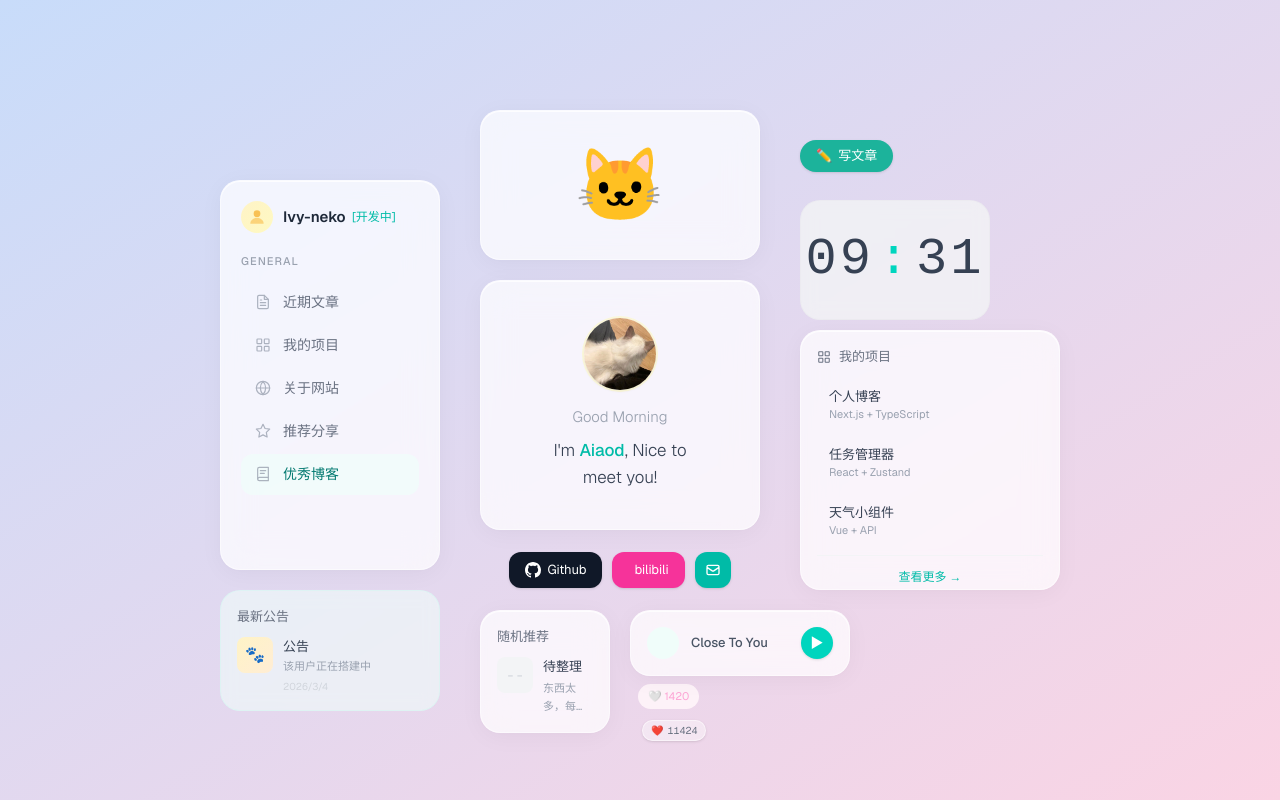
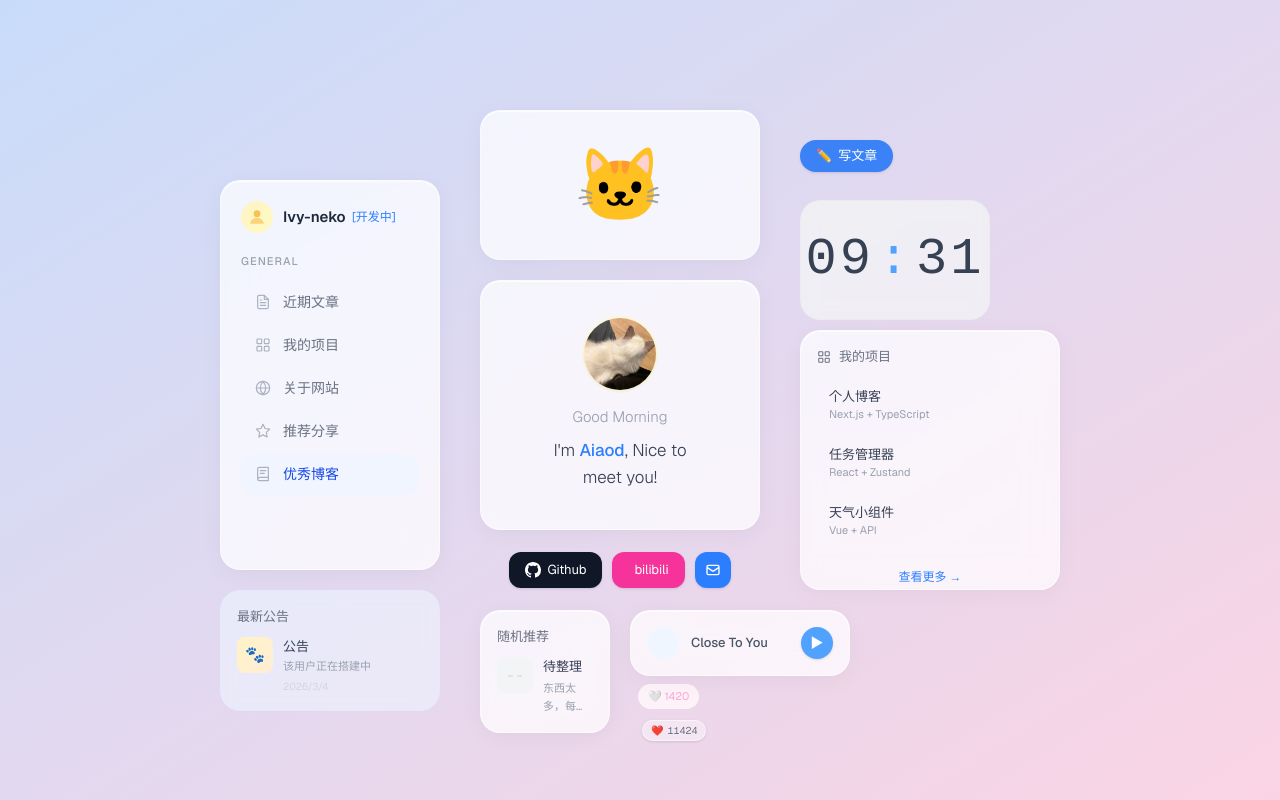
Before and after one commit to aiaod1009/about-me, a Next.js app: page / in a window 1280 px wide. Built offline with nearby package versions, Linux system fonts and the light colour scheme.

Commit message:
按钮颜色更换

```diff
--- a/app/page.tsx
+++ b/app/page.tsx
@@ -54,7 +54,7 @@ export default function Home() {
 
         {/* ================= 右列 ================= */}
         <div className="absolute" style={{ left: "760px", top: "100px", width: "120px" }}>
-          <button className="bg-[#1cb39b] hover:bg-teal-600 text-white text-[13px] px-4 py-1.5 rounded-2xl flex items-center gap-1.5 transition-colors shadow-sm cursor-pointer">
+          <button className="bg-[#3b82f6] hover:bg-blue-600 text-white text-[13px] px-4 py-1.5 rounded-2xl flex items-center gap-1.5 transition-colors shadow-sm cursor-pointer">
             <span>✏️</span> 写文章
           </button>
         </div>
--- a/components/widgets/CalendarWidget.tsx
+++ b/components/widgets/CalendarWidget.tsx
@@ -59,7 +59,7 @@ export default function CalendarWidget() {
             {day === null ? (
               <span />
             ) : isCurrentMonth && day === today ? (
-              <span className="inline-flex items-center justify-center w-6 h-6 rounded-full bg-teal-500 text-white text-[11px] font-medium">
+              <span className="inline-flex items-center justify-center w-6 h-6 rounded-full bg-blue-500 text-white text-[11px] font-medium">
                 {day}
               </span>
             ) : (
--- a/components/widgets/ClockWidget.tsx
+++ b/components/widgets/ClockWidget.tsx
@@ -17,7 +17,7 @@ export default function ClockWidget() {
     <div className="bg-gray-100/80 backdrop-blur-sm rounded-[20px] p-5 flex items-center justify-center border border-gray-200/40">
       <div className="clock-digit text-[52px] text-gray-700 tracking-wider">
         {hours}
-        <span className="text-teal-400 mx-1">:</span>
+        <span className="text-blue-400 mx-1">:</span>
         {minutes}
       </div>
     </div>
--- a/components/widgets/GreetingCard.tsx
+++ b/components/widgets/GreetingCard.tsx
@@ -28,7 +28,7 @@ export default function GreetingCard() {
       </div>
       <p className="text-gray-400 text-[15px] mb-2 font-light">{greeting}</p>
       <p className="text-gray-700 text-[17px] leading-relaxed font-light">
-        I'm <span className="text-teal-500 font-medium">Aiaod</span>, Nice to
+        I'm <span className="text-blue-500 font-medium">Aiaod</span>, Nice to
         <br />
         meet you!
       </p>
--- a/components/widgets/MusicPlayer.tsx
+++ b/components/widgets/MusicPlayer.tsx
@@ -11,7 +11,7 @@ export default function MusicPlayer() {
     <div className="flex flex-col gap-2">
       {/* 播放器 */}
       <div className="widget-card p-4 flex items-center gap-3">
-        <div className="w-8 h-8 rounded-full bg-teal-50 flex items-center justify-center text-base">
+        <div className="w-8 h-8 rounded-full bg-blue-50 flex items-center justify-center text-base">
 
         </div>
         <div className="flex-1 min-w-0">
@@ -21,7 +21,7 @@ export default function MusicPlayer() {
         </div>
         <button
           onClick={() => setIsPlaying(!isPlaying)}
-          className="w-8 h-8 rounded-full bg-teal-400 hover:bg-teal-500 text-white flex items-center justify-center transition-colors cursor-pointer text-sm shadow-sm"
+          className="w-8 h-8 rounded-full bg-blue-400 hover:bg-blue-500 text-white flex items-center justify-center transition-colors cursor-pointer text-sm shadow-sm"
         >
           {isPlaying ? "⏸" : "▶"}
         </button>
@@ -34,11 +34,10 @@ export default function MusicPlayer() {
             setLiked(!liked);
             setLikeCount(liked ? likeCount - 1 : likeCount + 1);
           }}
-          className={`text-[11px] px-2.5 py-1 rounded-full transition-colors cursor-pointer ${
-            liked
-              ? "bg-pink-100 text-pink-500"
-              : "bg-pink-50 text-pink-300 hover:text-pink-400"
-          }`}
+          className={`text-[11px] px-2.5 py-1 rounded-full transition-colors cursor-pointer ${liked
+            ? "bg-pink-100 text-pink-500"
+            : "bg-pink-50 text-pink-300 hover:text-pink-400"
+            }`}
         >
           {liked ? "❤️" : "🤍"} {likeCount}
         </button>
--- a/components/widgets/NoticeCard.tsx
+++ b/components/widgets/NoticeCard.tsx
@@ -1,6 +1,6 @@
 export default function NoticeCard() {
   return (
-    <div className="bg-teal-50/60 backdrop-blur-sm rounded-[20px] p-4 border border-teal-100/40">
+    <div className="bg-blue-50/60 backdrop-blur-sm rounded-[20px] p-4 border border-blue-100/40">
       <h3 className="text-[13px] font-medium text-gray-500 mb-2.5">最新公告</h3>
       <div className="flex items-start gap-2.5">
         <div className="w-9 h-9 rounded-lg bg-gradient-to-br from-amber-100 to-orange-100 flex items-center justify-center text-base shrink-0">
--- a/components/widgets/ProjectList.tsx
+++ b/components/widgets/ProjectList.tsx
@@ -31,7 +31,7 @@ export default function ProjectList() {
             key={project.name}
             className="rounded-xl px-3 py-2 hover:bg-gray-50/60 transition-colors cursor-pointer group"
           >
-            <h4 className="text-[13px] font-medium text-gray-700 group-hover:text-teal-600 transition-colors">
+            <h4 className="text-[13px] font-medium text-gray-700 group-hover:text-blue-600 transition-colors">
               {project.name}
             </h4>
             <p className="text-[11px] text-gray-400">{project.desc}</p>
@@ -39,7 +39,7 @@ export default function ProjectList() {
         ))}
       </div>
       <div className="mt-2 pt-2 border-t border-gray-100 text-center">
-        <span className="text-[12px] text-teal-500 cursor-pointer hover:text-teal-600 transition-colors">
+        <span className="text-[12px] text-blue-500 cursor-pointer hover:text-blue-600 transition-colors">
           查看更多 →
         </span>
       </div>
--- a/components/widgets/Sidebar.tsx
+++ b/components/widgets/Sidebar.tsx
@@ -72,7 +72,7 @@ export default function Sidebar() {
         </div>
         <div className="flex items-center gap-1.5">
           <span className="font-semibold text-gray-800 text-[15px]">Ivy-neko</span>
-          <span className="text-xs text-teal-500">[开发中]</span>
+          <span className="text-xs text-blue-500">[开发中]</span>
         </div>
       </div>
 
@@ -88,7 +88,7 @@ export default function Sidebar() {
             key={item.label}
             onClick={() => setActiveIndex(index)}
             className={`flex items-center gap-3 px-3.5 py-2.5 rounded-xl text-[14px] text-left transition-all duration-200 cursor-pointer ${activeIndex === index
-                ? "bg-teal-50/80 text-teal-700 font-medium"
+                ? "bg-blue-50/80 text-blue-700 font-medium"
                 : "text-gray-500 hover:bg-gray-50/60"
               }`}
           >
--- a/components/widgets/SocialLinks.tsx
+++ b/components/widgets/SocialLinks.tsx
@@ -16,7 +16,7 @@ export default function SocialLinks() {
       </button>
 
       {/* Email */}
-      <button className="bg-teal-500 hover:bg-teal-600 text-white w-9 h-9 rounded-xl flex items-center justify-center transition-colors cursor-pointer shadow-sm">
+      <button className="bg-blue-500 hover:bg-blue-600 text-white w-9 h-9 rounded-xl flex items-center justify-center transition-colors cursor-pointer shadow-sm">
         <svg className="w-4 h-4" fill="none" stroke="currentColor" strokeWidth={2} viewBox="0 0 24 24">
           <path strokeLinecap="round" strokeLinejoin="round" d="M3 8l7.89 5.26a2 2 0 002.22 0L21 8M5 19h14a2 2 0 002-2V7a2 2 0 00-2-2H5a2 2 0 00-2 2v10a2 2 0 002 2z" />
         </svg>
```
